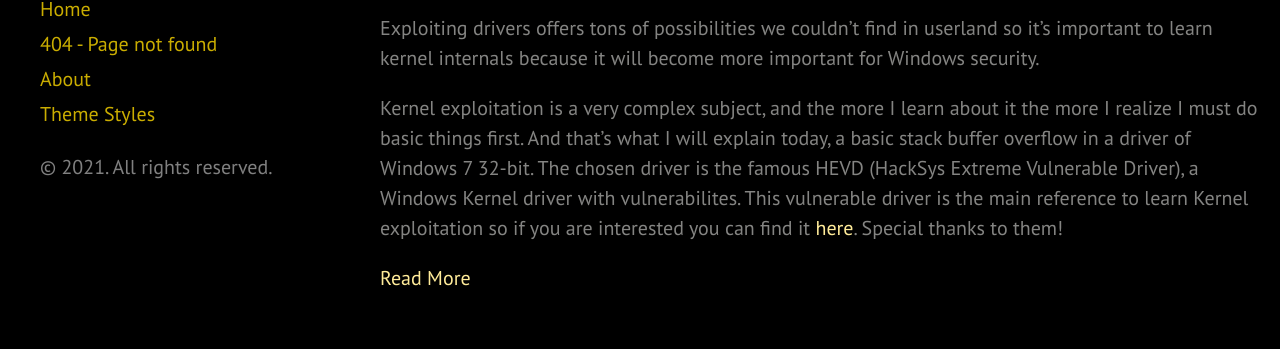
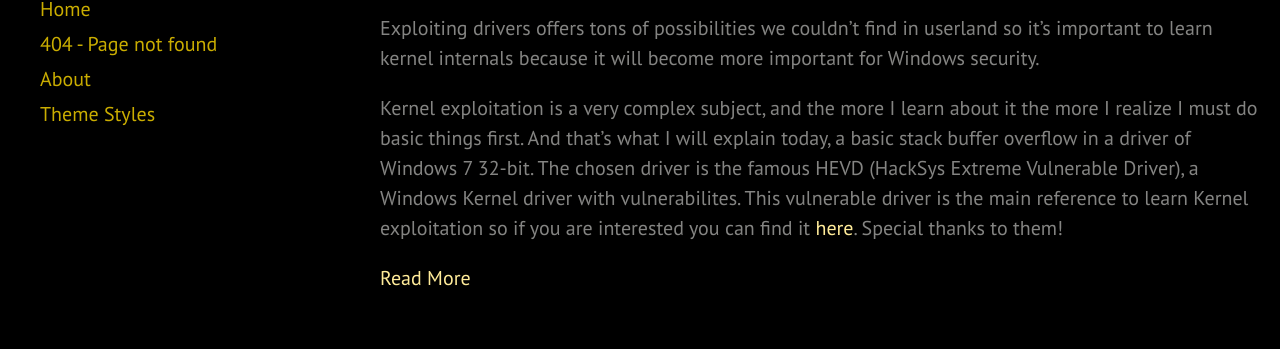
Before and after one commit to BlameTheKernel/blamethekernel.github.io, a Jekyll site: the page built from index.html, in a window 1280 px wide. Shown: the part 210-559 px from the top of the page. Built offline with Jekyll 4.4.1, drawn with Linux system fonts in a browser that asks for light colours.

Commit message:
Update sidebar.html

```diff
--- a/_includes/sidebar.html
+++ b/_includes/sidebar.html
@@ -27,7 +27,5 @@
       {% endfor %}
 
     </nav>
-
-    <p>&copy; {{ site.time | date: '%Y' }}. All rights reserved.</p>
   </div>
 </div>
```
